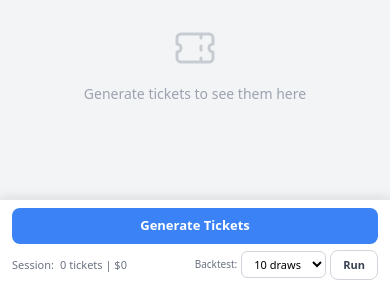
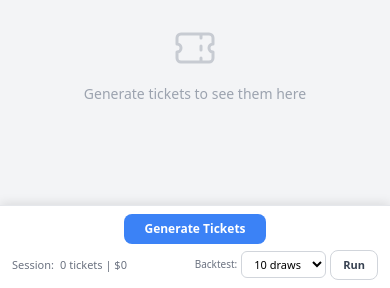
Before and after one commit to dkingfx/JackpotLab, a Flask app: page / in a window 390 px wide. Shown: the part 1146-1434 px from the top of the page. Run offline with Flask 2, Linux system fonts and the light colour scheme; some libraries are stand-ins or nearby versions.

Commit message:
Smaller Generate button on mobile

```diff
--- a/static/index.html
+++ b/static/index.html
@@ -586,9 +586,9 @@
                 padding: 8px 12px;
             }
             .action-btn {
-                width: 100%;
-                padding: 8px 16px;
-                font-size: 13px;
+                width: auto;
+                padding: 6px 20px;
+                font-size: 12px;
             }
             .action-btn.secondary {
                 width: auto;
--- a/templates/index.html
+++ b/templates/index.html
@@ -827,9 +827,9 @@
                 padding: 8px 12px;
             }
             .action-btn {
-                width: 100%;
-                padding: 8px 16px;
-                font-size: 13px;
+                width: auto;
+                padding: 6px 20px;
+                font-size: 12px;
             }
             .action-btn.secondary {
                 width: auto;
```
